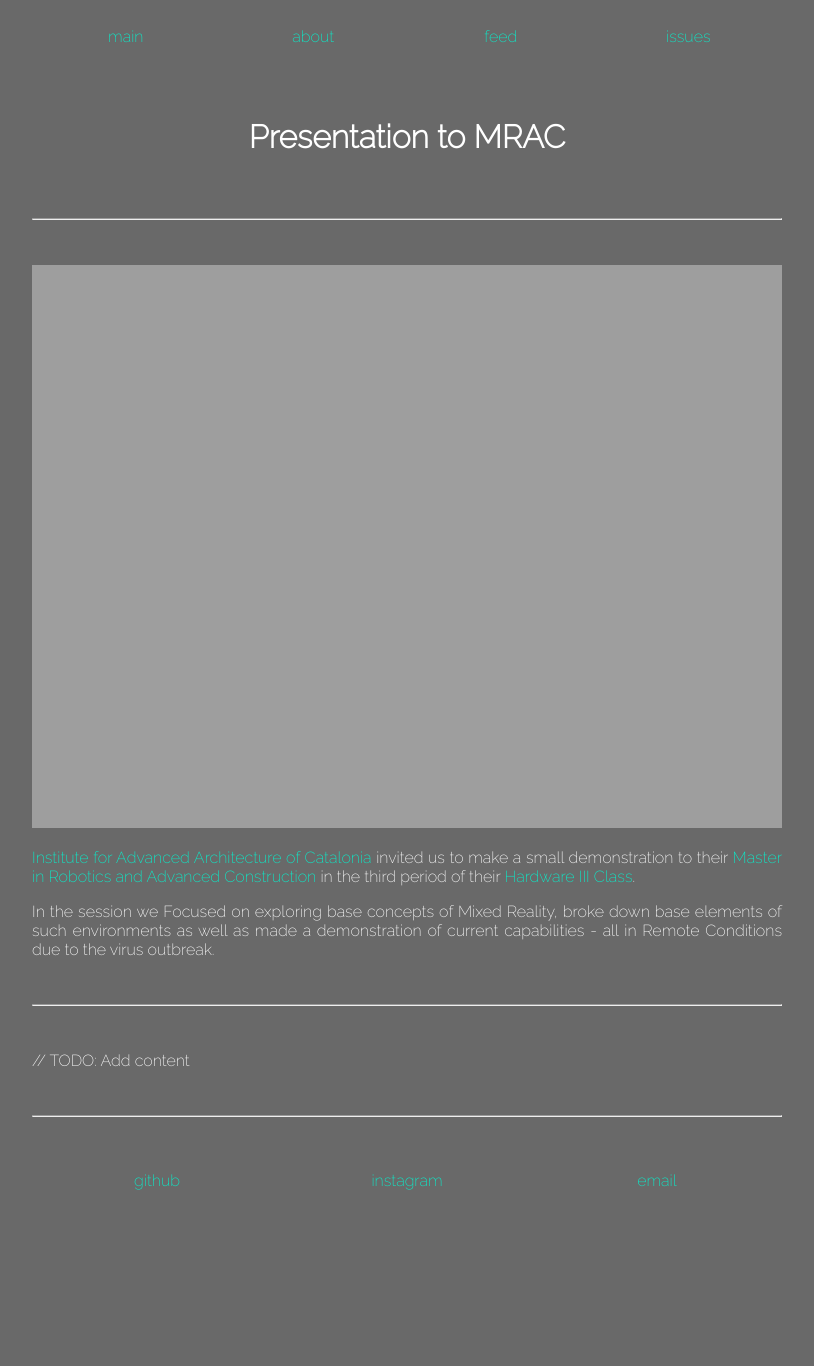
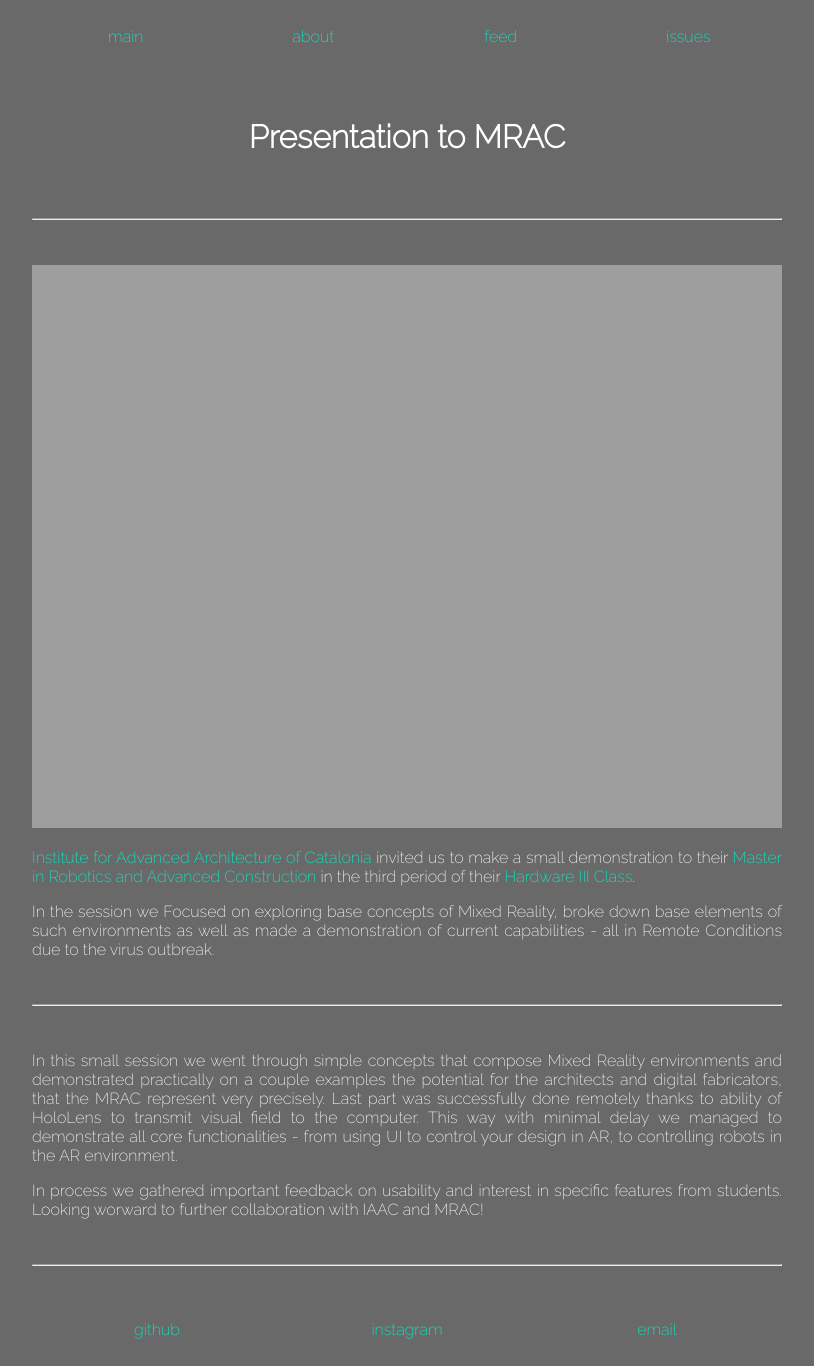
Before and after one commit to HoloFab/HoloFab.github.io, a Jekyll site: the page built from _posts/2020-04-09-MRAC_Presentation.markdown, in a window 1280 px wide. Shown: the whole page, without its empty margins (233-1047 px from the left). Built offline with Jekyll 4.4.1, drawn with Linux system fonts in a browser that asks for light colours; before the commit the page ends 1217 px from its top, so only the background shows below that.

```diff
--- a/_posts/2020-04-09-MRAC_Presentation.markdown
+++ b/_posts/2020-04-09-MRAC_Presentation.markdown
@@ -1,9 +1,19 @@
 ---
 layout: default
-title:  "Presentation to MRAC"
-date:   2020-04-09
+title: "Presentation to MRAC"
+date: 2020-04-09
 categories: [workshops]
-tags: [HoloFab, HoloLens, MRAC, IAAC, students, demonstration, hardware, Remote Class]
+tags:
+  [
+    HoloFab,
+    HoloLens,
+    MRAC,
+    IAAC,
+    students,
+    demonstration,
+    hardware,
+    Remote Class,
+  ]
 excerpt_separator: <!--excerpt-->
 permalink: /workshops/:title:output_ext
 
@@ -20,4 +30,6 @@ In the session we Focused on exploring base concepts of Mixed Reality, broke dow
 
 <hr>
 
-// TODO: Add content
+In this small session we went through simple concepts that compose Mixed Reality environments and demonstrated practically on a couple examples the potential for the architects and digital fabricators, that the MRAC represent very precisely. Last part was successfully done remotely thanks to ability of HoloLens to transmit visual field to the computer. This way with minimal delay we managed to demonstrate all core functionalities - from using UI to control your design in AR, to controlling robots in the AR environment.
+
+In process we gathered important feedback on usability and interest in specific features from students. Looking worward to further collaboration with IAAC and MRAC!
```
Also changed, not shown: index.markdown (+7 -7 lines), issues.markdown (+14 -9 lines).
